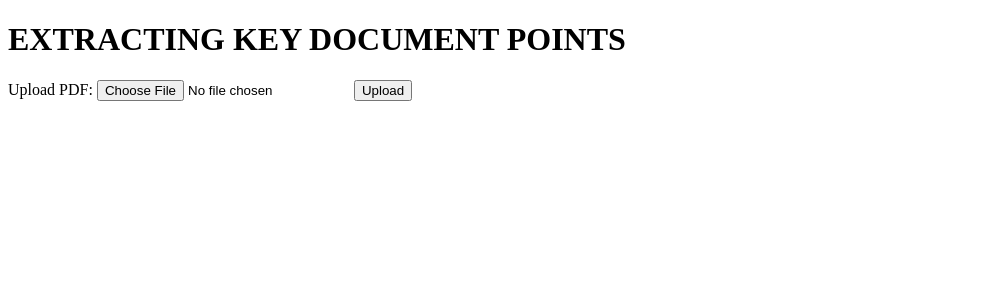
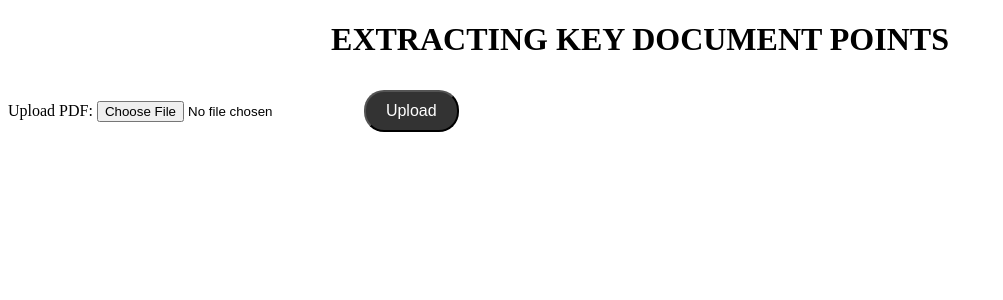
Before and after one commit to MattStammers/OncologyScanner, a Flask app: page / in a window 1280 px wide. Shown: the top 300 px of the page, without its empty margins (0-1003 px from the left). Run offline with Flask 2, Linux system fonts and the light colour scheme; some libraries are stand-ins or nearby versions.

Commit message:
fixed flask app

```diff
--- a/src/templates/form.html
+++ b/src/templates/form.html
@@ -4,6 +4,30 @@
         <title>
             EXTRACTING KEY DOCUMENT POINTS
         </title>
+
+        <style>
+            body {
+              background-color: white;
+            }
+
+            h1 {
+              color: black;
+              text-align: center;
+            }
+
+            .button{
+                margin: 10px;
+                padding: 10px 20px;
+                background-color: #333;
+                color: #fff;
+                text-decoration: none;
+                border-radius: 20px;
+                font-size: 1rem;
+                transition: background-color 0.3s;
+            }
+
+            </style>
+
     </head>
 
     <body>
@@ -11,7 +35,7 @@
         <form method="POST" action="/upload" enctype="multipart/form-data">
             <label for="file">Upload PDF:</label>
             <input type="file" id="file" name="file" accept=".pdf" required>
-            <button type="submit">Upload</button>
+            <button type="submit" class="button">Upload</button>
         </form>
     </body>
 
```
Also changed, not shown: 1 other file.
